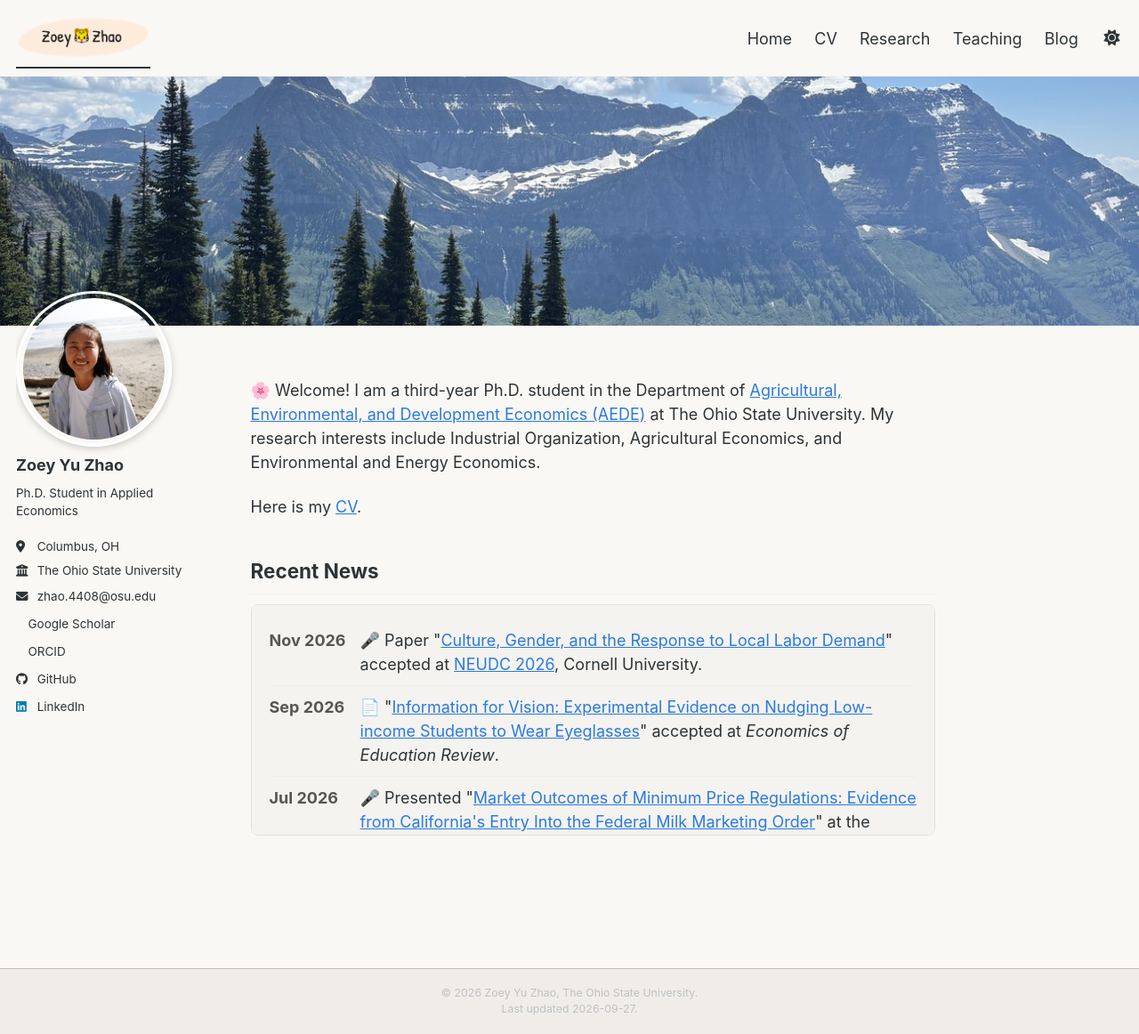
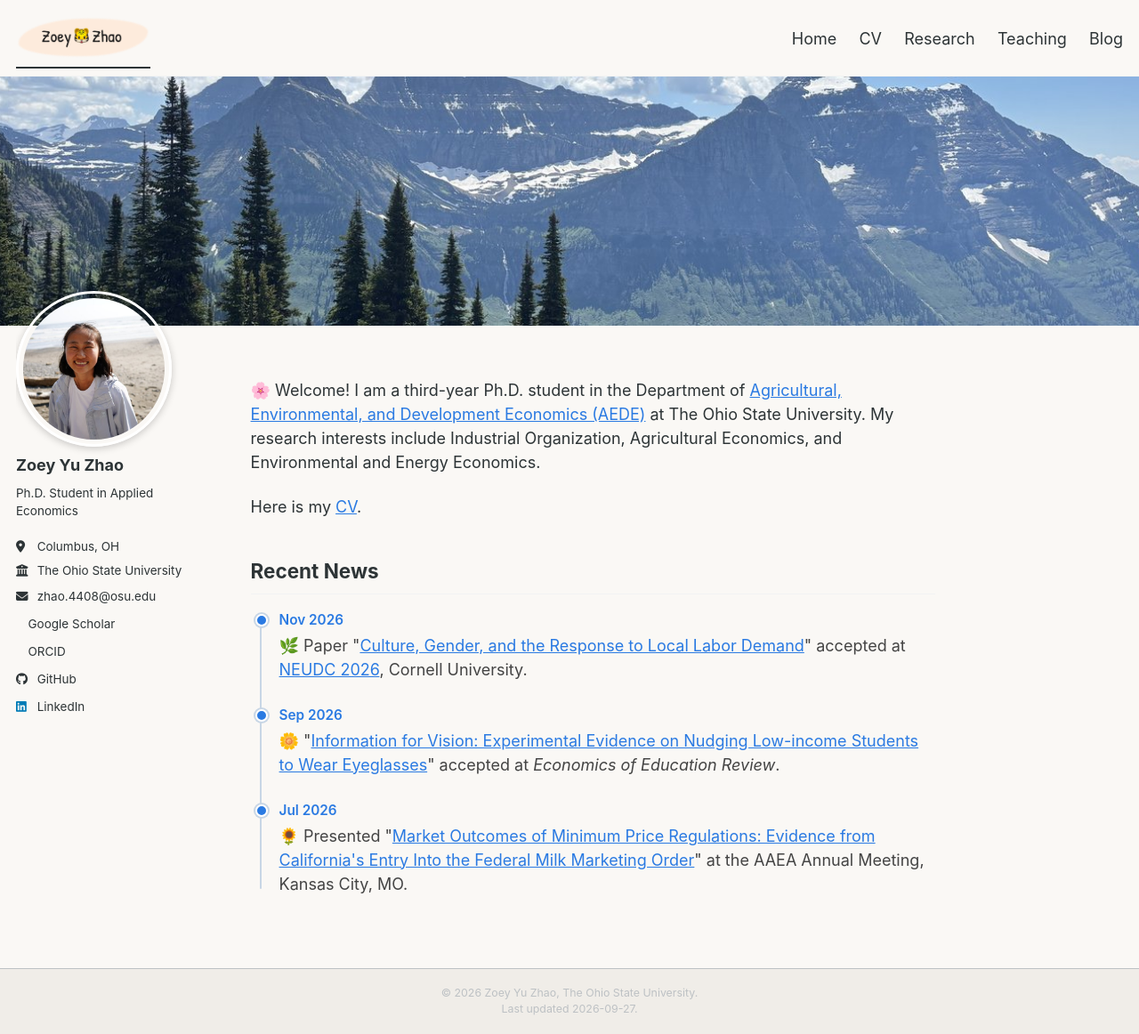
Before and after one commit to zoeyzhao-econ/zoeyzhao-econ.github.io, a Jekyll site: the page built from _pages/about.md, in a window 1280 px wide and 1162 px high. Shown: the whole window at 89% size. Built offline with Jekyll 4.4.1, drawn with Linux system fonts in a browser that asks for light colours; a style sheet for code colours, icons or effects is not loaded; part of the change alters nothing that is shown.

Commit message:
Remove theme toggle, redesign news as timeline, update apple-touch-icon
- Remove dark/light mode toggle from nav bar
- Redesign Recent News as vertical timeline with dots and cuter icons
- Update apple-touch-icon to ZY design to fix favicon display

Co-Authored-By: Claude Opus 4.6 <noreply@anthropic.com>

```diff
--- a/_includes/masthead.html
+++ b/_includes/masthead.html
@@ -18,9 +18,6 @@
               <a href="{{ domain }}{{ link.url }}">{{ link.title }}</a>
             </li>
           {% endfor %}
-          <li id="theme-toggle" class="masthead__menu-item persist tail">
-            <a role="button" aria-labelledby="theme-icon"><i id="theme-icon" class="fa-solid fa-sun" aria-hidden="true" title="toggle theme"></i></a>
-          </li>
         </ul>
         <ul class="hidden-links hidden"></ul>
       </nav>
--- a/_pages/about.md
+++ b/_pages/about.md
@@ -14,56 +14,69 @@ Here is my [CV](/files/Zoey_Yu_Zhao_CV.pdf).
 ## Recent News
 
 <style>
-.news-box {
-  max-height: 260px;
-  overflow-y: auto;
-  border: 1px solid #e0e0e0;
-  border-radius: 8px;
-  padding: 16px 20px;
-  background: #f5f3f0;
+.timeline {
+  position: relative;
+  padding-left: 32px;
+  margin-top: 1em;
 }
-.news-box::-webkit-scrollbar {
-  width: 6px;
+.timeline::before {
+  content: "";
+  position: absolute;
+  left: 10px;
+  top: 8px;
+  bottom: 8px;
+  width: 2px;
+  background: #c8d6e5;
+  border-radius: 1px;
 }
-.news-box::-webkit-scrollbar-thumb {
-  background: #ccc;
-  border-radius: 3px;
+.timeline-item {
+  position: relative;
+  padding-bottom: 1.5em;
 }
-.news-item {
-  display: flex;
-  gap: 12px;
-  padding: 10px 0;
-  border-bottom: 1px solid #eee;
+.timeline-item:last-child {
+  padding-bottom: 0;
 }
-.news-item:last-child {
-  border-bottom: none;
+.timeline-dot {
+  position: absolute;
+  left: -27px;
+  top: 4px;
+  width: 14px;
+  height: 14px;
+  border-radius: 50%;
+  background: #2a7ae2;
+  border: 2.5px solid #fff;
+  box-shadow: 0 0 0 2px #c8d6e5;
 }
-.news-date {
-  min-width: 90px;
-  font-weight: bold;
-  color: #555;
-  white-space: nowrap;
+.timeline-date {
+  font-size: 0.85em;
+  font-weight: 600;
+  color: #2a7ae2;
+  margin-bottom: 3px;
 }
-.news-content {
-  flex: 1;
+.timeline-text {
+  color: #444;
+  line-height: 1.5;
 }
 </style>
 
-<div class="news-box">
+<div class="timeline">
 
-<div class="news-item">
-  <span class="news-date">Nov 2026</span>
-  <span class="news-content">🎤 Paper "<a href="/research/">Culture, Gender, and the Response to Local Labor Demand</a>" accepted at <a href="https://cidercornell.github.io/neudc2026/">NEUDC 2026</a>, Cornell University.</span>
+<div class="timeline-item">
+  <div class="timeline-dot"></div>
+  <div class="timeline-date">Nov 2026</div>
+  <div class="timeline-text">🌿 Paper "<a href="/research/">Culture, Gender, and the Response to Local Labor Demand</a>" accepted at <a href="https://cidercornell.github.io/neudc2026/">NEUDC 2026</a>, Cornell University.</div>
 </div>
 
-<div class="news-item">
-  <span class="news-date">Sep 2026</span>
-  <span class="news-content">📄 "<a href="https://www.sciencedirect.com/science/article/pii/S0272775726000774">Information for Vision: Experimental Evidence on Nudging Low-income Students to Wear Eyeglasses</a>" accepted at <em>Economics of Education Review</em>.</span>
+<div class="timeline-item">
+  <div class="timeline-dot"></div>
+  <div class="timeline-date">Sep 2026</div>
+  <div class="timeline-text">🌼 "<a href="https://www.sciencedirect.com/science/article/pii/S0272775726000774">Information for Vision: Experimental Evidence on Nudging Low-income Students to Wear Eyeglasses</a>" accepted at <em>Economics of Education Review</em>.</div>
 </div>
 
-<div class="news-item">
-  <span class="news-date">Jul 2026</span>
-  <span class="news-content">🎤 Presented "<a href="/research/">Market Outcomes of Minimum Price Regulations: Evidence from California's Entry Into the Federal Milk Marketing Order</a>" at the AAEA Annual Meeting, Kansas City, MO.</span>
+<div class="timeline-item">
+  <div class="timeline-dot"></div>
+  <div class="timeline-date">Jul 2026</div>
+  <div class="timeline-text">🌻 Presented "<a href="/research/">Market Outcomes of Minimum Price Regulations: Evidence from California's Entry Into the Federal Milk Marketing Order</a>" at the AAEA Annual Meeting, Kansas City, MO.</div>
 </div>
 
 </div>
```
Also changed, not shown: images/apple-touch-icon-180x180.png.
